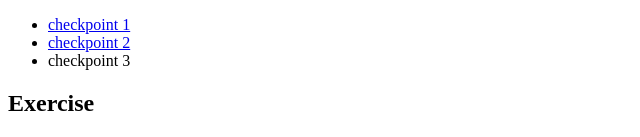
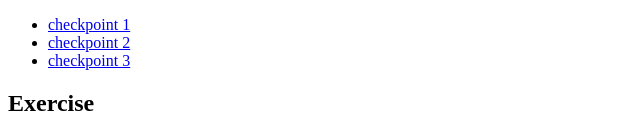
Before and after one commit to tlam575/avt415, a plain HTML site: page index.html in a window 1280 px wide. Shown: the part 319-456 px from the top of the page, without its empty margins (0-640 px from the left). Drawn offline with Linux system fonts and the light colour scheme.

Commit message:
Update index.html

```diff
--- a/index.html
+++ b/index.html
@@ -21,7 +21,7 @@
   <ul>
     <li><a href="p2/c1/index.html">checkpoint 1</a></li>
     <li><a href="https://www.figma.com/proto/8BFVmKkXIbPm2oti5zdMk1/Untitled?node-id=0-1&t=x1mdbPwv5htIavGw-1">checkpoint 2</a></li>
-    <li>checkpoint 3</li>
+    <li><a href="https://www.figma.com/proto/ckR3xf9T13J8U1Cqa2XBED/Project-2--Copy-?node-id=0-1&t=CyJidnQUDSnCyL5m-1">checkpoint 3</a></li>
   </ul>
   <h2>Exercise</h2>
   <ul>
```
